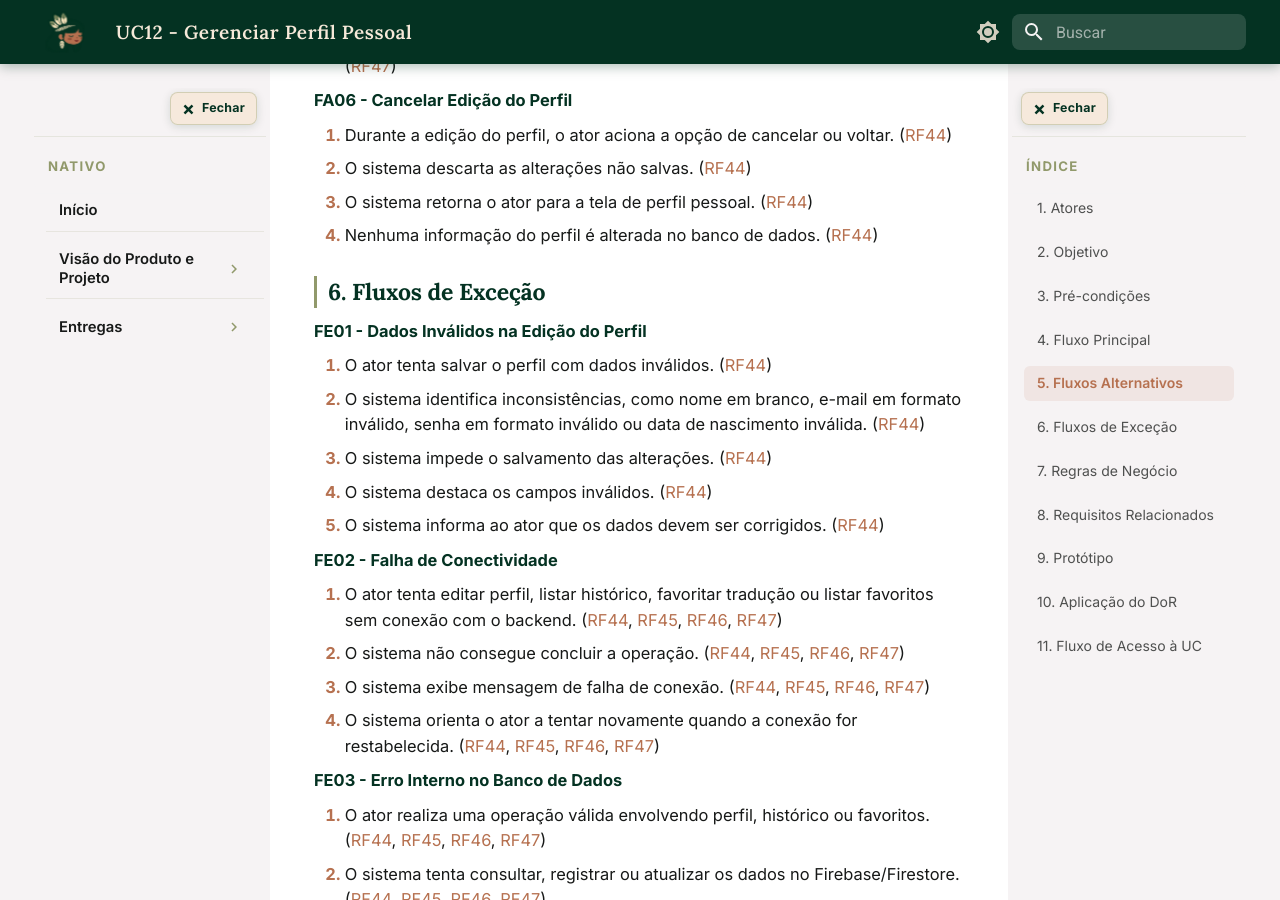
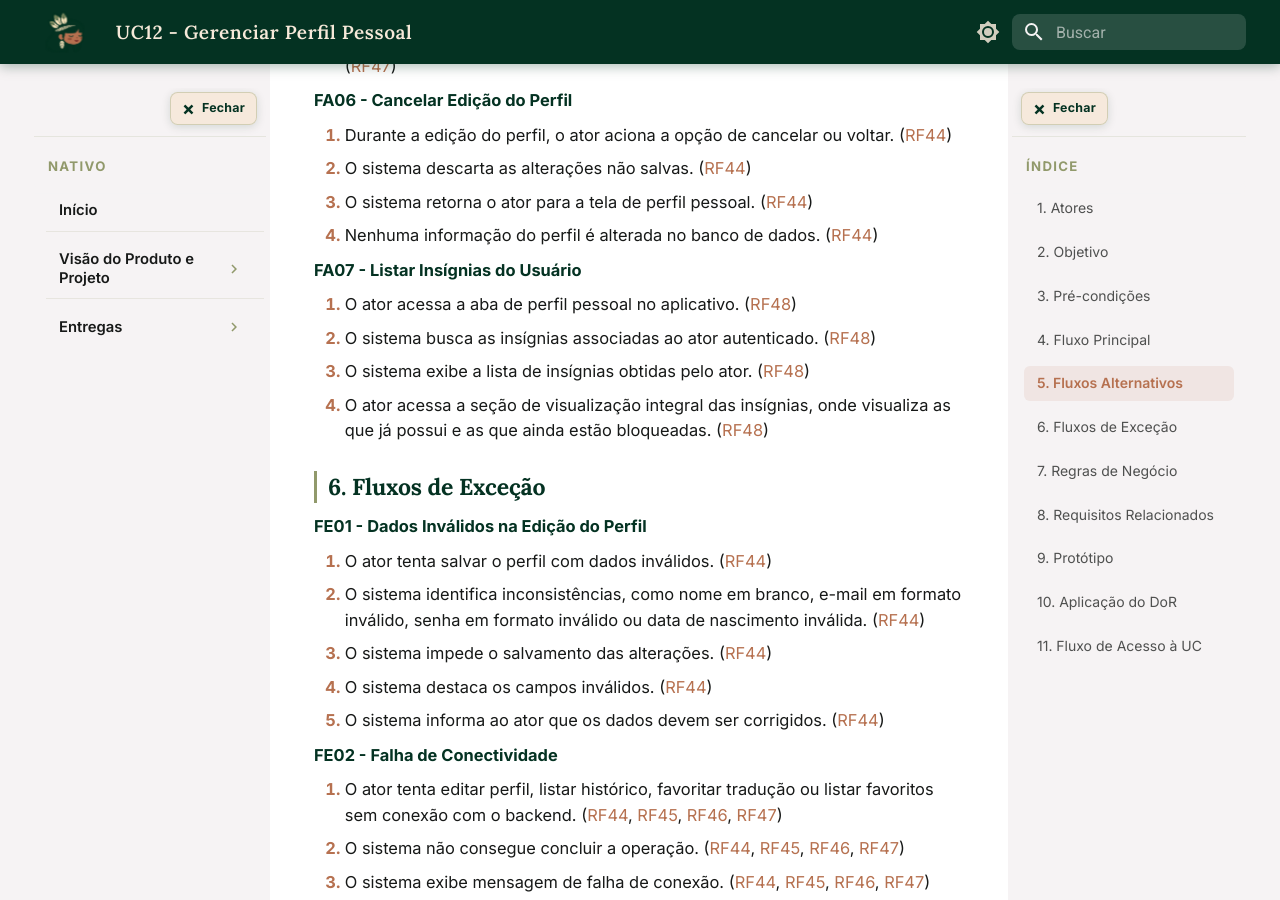
Before and after one commit to mdsreq-fga-unb/REQ-2026.1-T02-Nativo, an MkDocs documentation site: the page built from docs/visao/casos-uso/uc12.md, in a window 1280 px wide and 900 px high, scrolled down 2567 px. Built offline with MkDocs 1.6.1 and Material for MkDocs 9.7.7, drawn with Linux system fonts in a browser that asks for light colours; some of the changed text lies outside the part shown.

Commit message:
ajustes ucs

```diff
--- a/docs/visao/casos-uso/uc12.md
+++ b/docs/visao/casos-uso/uc12.md
@@ -86,6 +86,13 @@ Permitir que o usuário autenticado edite as informações pessoais de seu perfi
 3. O sistema retorna o ator para a tela de perfil pessoal. ([RF44](#uc12-rf44))
 4. Nenhuma informação do perfil é alterada no banco de dados. ([RF44](#uc12-rf44))
 
+**FA07 - Listar Insígnias do Usuário**
+
+1. O ator acessa a aba de perfil pessoal no aplicativo. ([RF48](#uc12-rf48))
+2. O sistema busca as insígnias associadas ao ator autenticado. ([RF48](#uc12-rf48))
+3. O sistema exibe a lista de insígnias obtidas pelo ator. ([RF48](#uc12-rf48))
+4. O ator acessa a seção de visualização integral das insígnias, onde visualiza as que já possui e as que ainda estão bloqueadas. ([RF48](#uc12-rf48))
+
 ## 6. Fluxos de Exceção
 
 **FE01 - Dados Inválidos na Edição do Perfil**
@@ -140,6 +147,7 @@ Permitir que o usuário autenticado edite as informações pessoais de seu perfi
 | <span id="uc12-rf45" class="rf-anchor"></span>[**RF45 - Listar histórico de traduções**](../requisitos.md#req-rf45) | Permite que os usuários visualizem o histórico de traduções realizadas, com data e resultado. |
 | <span id="uc12-rf46" class="rf-anchor"></span>[**RF46 - Favoritar tradução**](../requisitos.md#req-rf46) | Permite que o usuário marque traduções específicas como favoritas. |
 | <span id="uc12-rf47" class="rf-anchor"></span>[**RF47 - Listar traduções favoritadas**](../requisitos.md#req-rf47) | Permite que o usuário visualize rapidamente a lista de suas traduções marcadas como favoritas. |
+| <span id="uc12-rf48" class="rf-anchor"></span>[**RF48 - Listar insígnias**](../requisitos.md#req-rf48) | Permite que o usuário visualize suas insígnias obtidas e as insígnias ainda bloqueadas no perfil. |
 
 ## 9. Protótipo
 
```
Also changed, not shown: docs/visao/casos-uso/uc06.md (+1 -1 lines), docs/visao/requisitos.md (+1 -1 lines).
